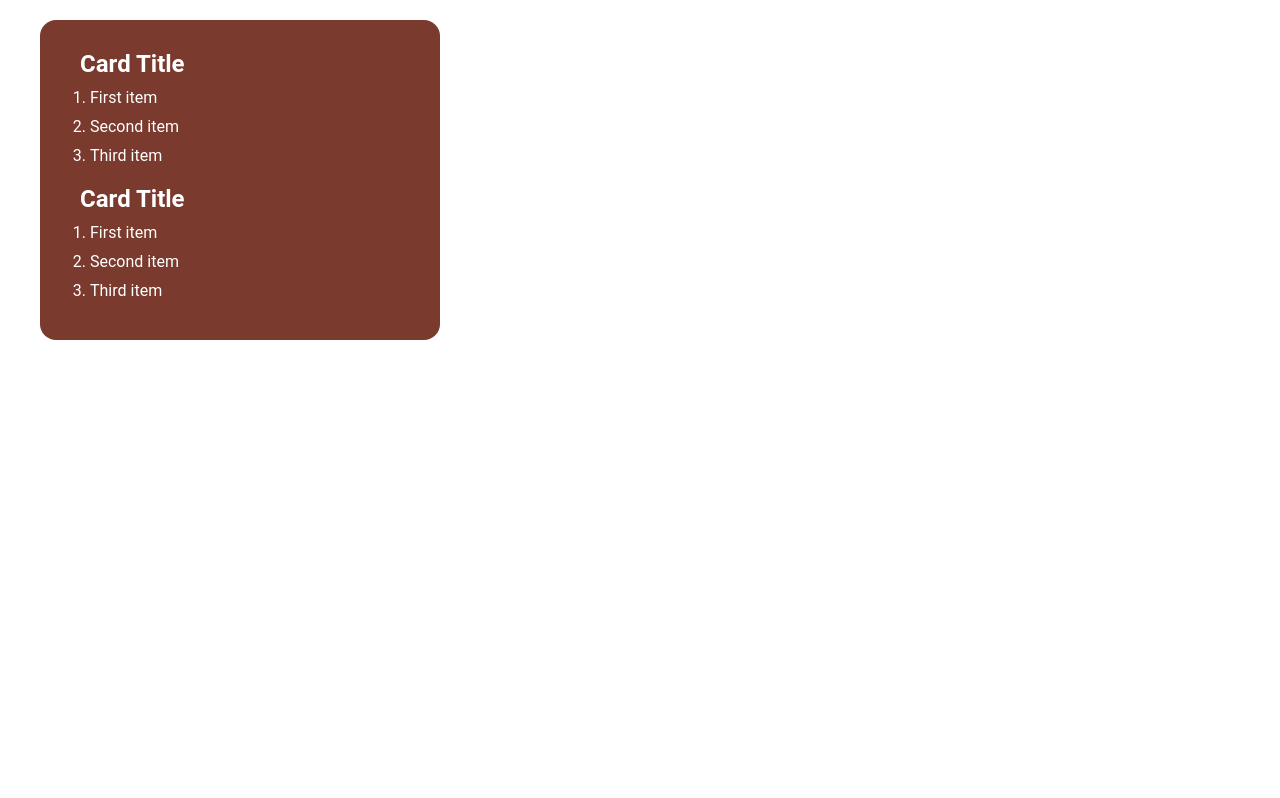
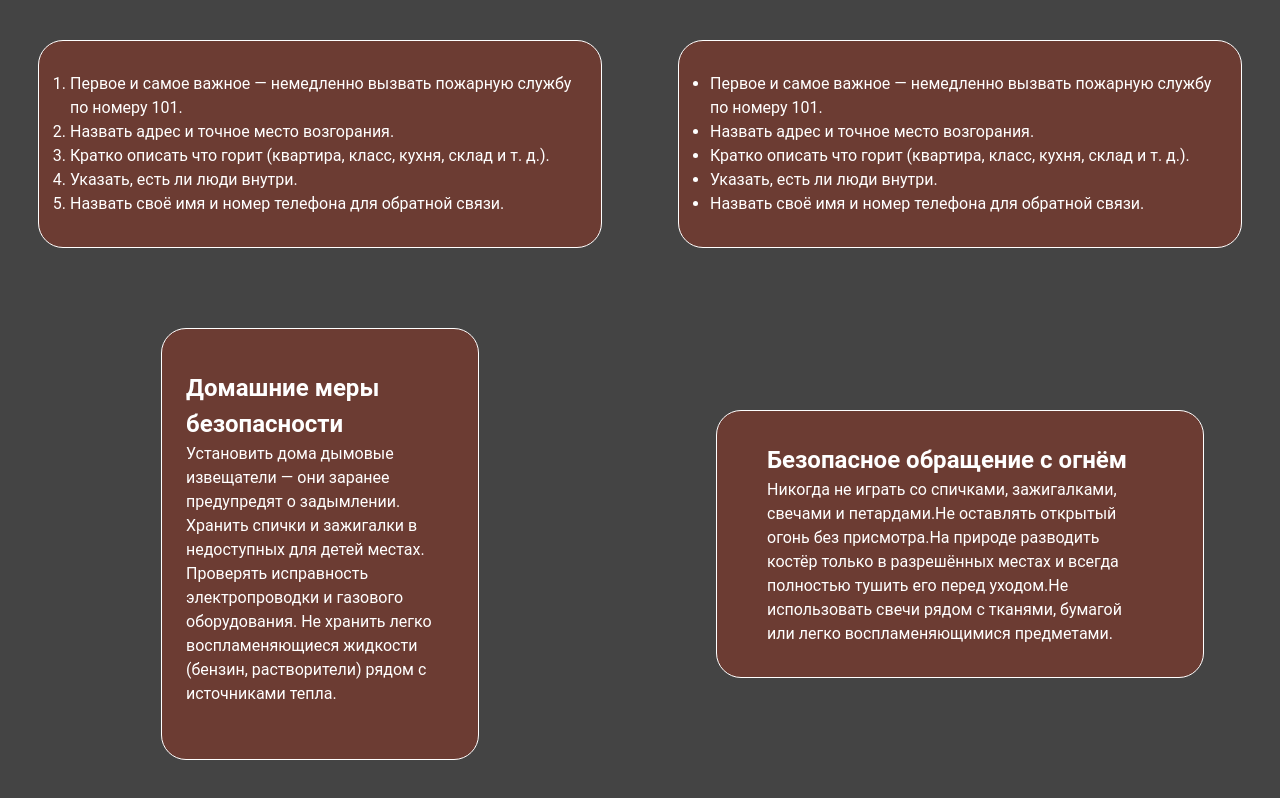
Before and after one commit to dkim08/redux-project, a React (Vite) app: page / in a window 1280 px wide. Built offline with nearby package versions, Linux system fonts and the light colour scheme.

Commit message:
add 4 fire-cards

```diff
--- /dev/null
+++ b/src/components/App/index.tsx
@@ -0,0 +1,75 @@
+import React from "react";
+import FireCard from "../index";
+import "./style.css";
+
+const App: React.FC = () => {
+  return (
+    <div className="app-container">
+      <FireCard
+        contentType="listNumbered"
+        items={[
+          "Первое и самое важное — немедленно вызвать пожарную службу по номеру 101.",
+          "Назвать адрес и точное место возгорания.",
+          "Кратко описать что горит (квартира, класс, кухня, склад и т. д.).",
+          "Указать, есть ли люди внутри.",
+          "Назвать своё имя и номер телефона для обратной связи.",
+        ]}
+        sx={{
+          backgroundColor: 'rgba(122, 58, 46, 0.75)',
+          textColor: '#FFFFFF',
+          borderRadius: '25px',
+          padding: '31px 10px 31px 31px',
+          maxWidth: '564px',
+        }}
+      />
+
+      <FireCard
+        contentType="listBulleted"
+        items={[
+          "Первое и самое важное — немедленно вызвать пожарную службу по номеру 101.",
+          "Назвать адрес и точное место возгорания.",
+          "Кратко описать что горит (квартира, класс, кухня, склад и т. д.).",
+          "Указать, есть ли люди внутри.",
+          "Назвать своё имя и номер телефона для обратной связи.",
+        ]}
+        sx={{
+          backgroundColor: 'rgba(122, 58, 46, 0.75)',
+          textColor: '#FFFFFF',
+          borderRadius: '25px',
+          padding: '31px 10px 31px 31px',
+          maxWidth: '564px',
+        }}
+      />
+
+      <FireCard
+        contentType="text"
+        title="Домашние меры безопасности"
+        text="Установить дома дымовые извещатели — они заранее предупредят о задымлении. Хранить спички и зажигалки в недоступных для детей местах. Проверять исправность электропроводки и газового оборудования. Не хранить легко воспламеняющиеся жидкости (бензин, растворители) рядом с источниками тепла."
+        sx={{
+          backgroundColor: 'rgba(122, 58, 46, 0.75)',
+          textColor: '#FFFFFF',
+          borderRadius: '25px',
+          padding: '41px 24px 53px 24px',
+          maxWidth: '318px',
+        }}
+      />
+
+      <FireCard
+        contentType="text"
+        title="Безопасное обращение с огнём"
+        text="Никогда не играть со спичками, зажигалками, свечами и петардами.Не оставлять открытый огонь без присмотра.На природе разводить костёр только в разрешённых местах и всегда полностью тушить его перед уходом.Не использовать свечи рядом с тканями, бумагой или легко воспламеняющимися предметами."
+        sx={{
+          backgroundColor: 'rgba(122, 58, 46, 0.75)',
+          textColor: '#FFFFFF',
+          borderRadius: '25px',
+          padding: '31px 50px 31px 50px',
+          maxWidth: '488px',
+        }}
+      />
+
+
+    </div>
+  );
+}
+
+export default App;
--- /dev/null
+++ b/src/components/App/style.css
@@ -0,0 +1,10 @@
+.app-container {
+    display: grid;
+    grid-template-columns: repeat(2, 1fr);
+    justify-items: center;
+    align-items: center;
+    height: 100vh;
+    width: 100%;
+    background-color: rgb(68, 68, 68);
+    line-height: 1.5;
+}
--- a/src/components/index.tsx
+++ b/src/components/index.tsx
@@ -73,10 +73,6 @@ const FireCard: React.FC<IFireCardProps> = ({
         {contentStructure[contentType]}
       </div>
 
-      <div className="card">
-        <h2 className="fire-card-title">{title}</h2>
-        {contentStructure[contentType]}
-      </div>
     </div>
   );
 };
--- a/src/components/style.css
+++ b/src/components/style.css
@@ -1,26 +1,14 @@
 .fire-cards {
   box-sizing: border-box;
+  border: solid 1px #ffffff;
+  margin: 30px;
 }
 
 .fire-cards-title {
   font-size: 20px;
-  font-weight: 600;
-  margin-bottom: 16px;
+  margin-bottom: 20px;
 }
 
 .fire-cards-text {
   font-size: 16px;
-  line-height: 1.5;
 }
-
-.fire-cards-list {
-  padding-left: 20px;
-}
-
-.fire-cards-list li {
-  margin-bottom: 8px;
-}
-
-.card {
-  margin-bottom: 20px;
-}
--- a/src/index.css
+++ b/src/index.css
@@ -1,6 +1,6 @@
 *{
   padding: 0;
-  margin: 10px;
+  margin: 0;
   box-sizing: border-box;
   font-family: 'Roboto', sans-serif;
 }
--- a/src/main.tsx
+++ b/src/main.tsx
@@ -1,21 +1,9 @@
 import React from "react";
 import ReactDOM from "react-dom/client";
-import FireCard from "./components";
+import App from "./components/App";
 
 ReactDOM.createRoot(document.getElementById("root")!).render(
   <React.StrictMode>
-      < FireCard
-        title="Card Title"
-        contentType="listNumbered"
-        items={["First item", "Second item", "Third item"]}
-        sx={{
-          backgroundColor: '#7A3A2E',
-          textColor: '#FFFFFF',
-          borderRadius: '16px',
-          padding: '20px',
-          maxWidth: '400px',
-        }}
-
-      />
+    <App />
   </React.StrictMode>
 );
```
